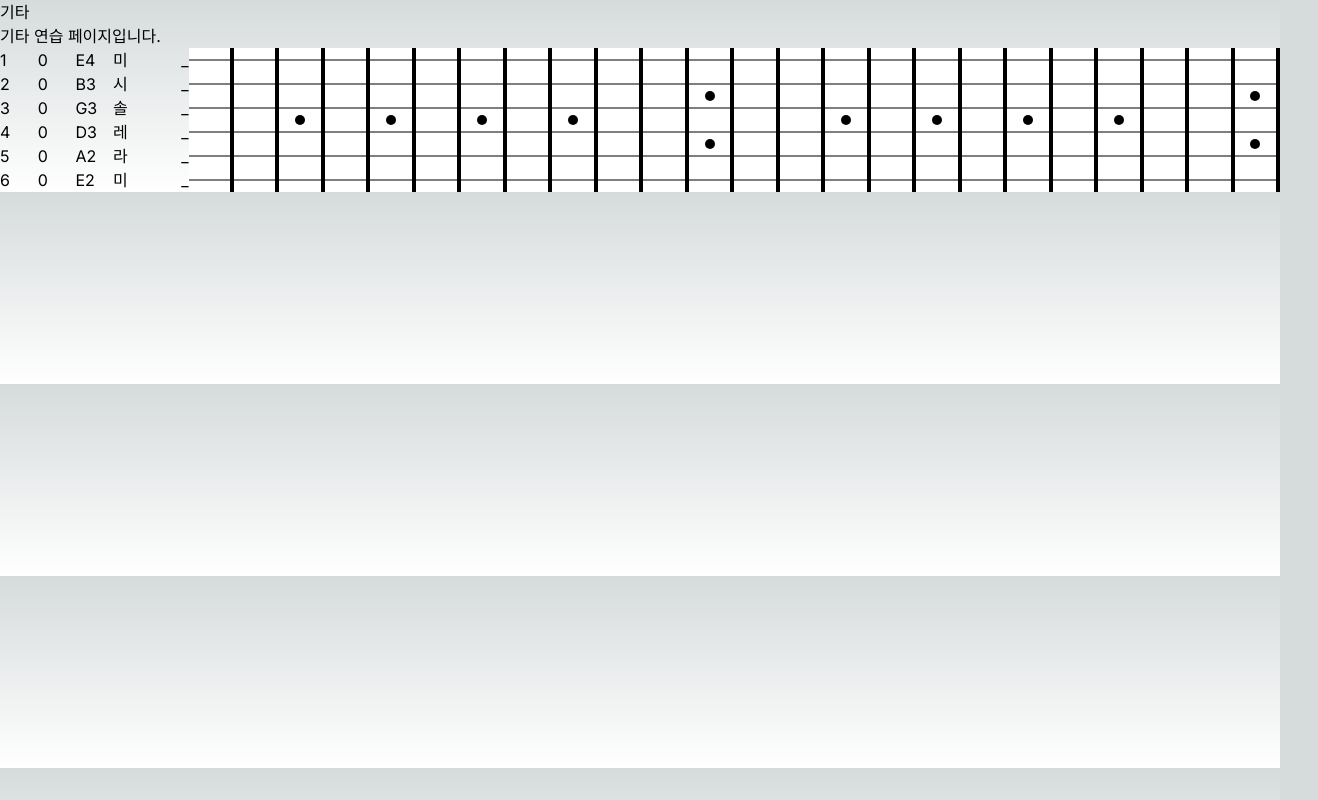
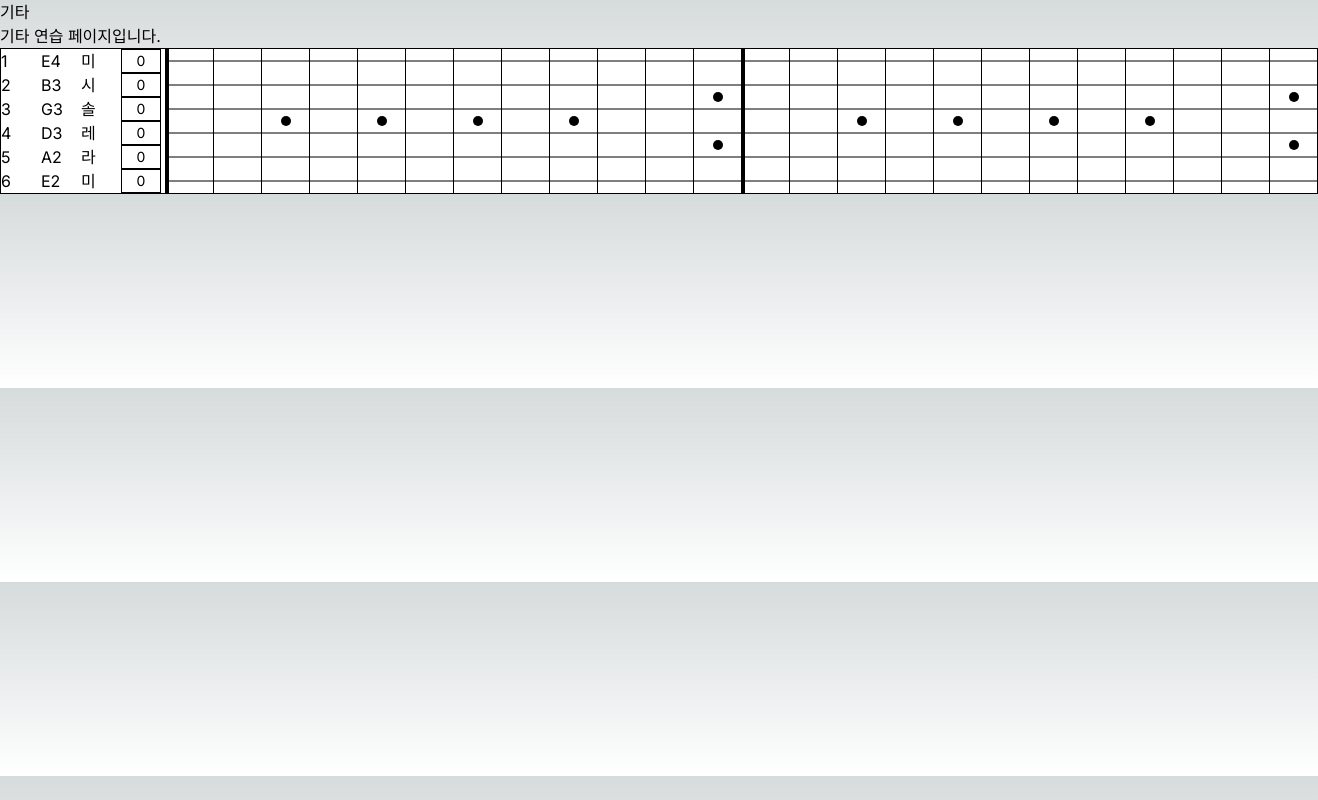
Before and after one commit to ParkHwichan/programmers_guitar, a Next.js app: page /guitar in a window 1280 px wide. Shown: the whole page, 1318 px wide, since content can reach past the window. Built offline with nearby package versions, Linux system fonts and the light colour scheme.

Commit message:
Enhance guitar component styles and functionality
Updated `GuitarString`, `Fretboard`, and `Fret` components to improve layout and visual clarity, including border and text adjustments. Added dynamic border width for frets and improved button states for better interaction feedback.

```diff
--- a/src/components/guitar/fret/index.tsx
+++ b/src/components/guitar/fret/index.tsx
@@ -3,7 +3,8 @@ export default function Fret(
         onClick?: () => void,
         isActive?: boolean,
         muted?: boolean,
-        dot?: "up" | "down"
+        dot?: "up" | "down",
+        borderWidth? : number
     }
 ) {
 
@@ -13,7 +14,11 @@ export default function Fret(
             onClick={
                 props.onClick
             }
-            className={`w-12 h-6 bg-white relative border-black border-r-4 group ${props.muted ? "opacity-50" : ""}`}>
+            style={{
+                borderLeftWidth : props.borderWidth
+            }
+            }
+            className={`w-12 h-6 bg-white relative border-black border-l group `}>
             {
                 props.dot && <div
                     className={`absolute w-[10px] h-[10px] left-[50%] translate-x-[-50%]  rounded-full ${props.dot === "up" ? "top-0" : "top-full"} translate-y-[-50%] bg-black `}>
@@ -21,7 +26,7 @@ export default function Fret(
                 </div>
             }
 
-            <div className={`absolute w-full h-[1px] top-[50%] translate-y-[-50%] bg-black group-hover:bg-red-400 `}>
+            <div className={`absolute w-full h-[1px] top-[50%] translate-y-[-50%] bg-black group-hover:bg-red-400 ${props.muted ? "opacity-20" : ""} `}>
                 {
                     props.isActive && <div
                         className={"absolute w-[10px] h-[10px] top-[50%] translate-y-[-55%] left-[50%] translate-x-[-50%] bg-red-400 z-100 text-red-500 rounded-full"}>
--- a/src/components/guitar/fretboard/index.tsx
+++ b/src/components/guitar/fretboard/index.tsx
@@ -11,7 +11,7 @@ export default function Fretboard(
     const strings = props.strings || 6;
 
 
-    return <div className={"flex flex-col"}>
+    return <div className={"flex flex-col border border-black w-fit bg-white"}>
         {
             Array.from({length: strings}).map((_, stringIndex) => {
                 return <GuitarString
--- a/src/components/guitar/guitarString/index.tsx
+++ b/src/components/guitar/guitarString/index.tsx
@@ -30,16 +30,11 @@ export default function GuitarString(
     }, [state]);
 
 
-    return <div className={"flex flex-row  "}>
+    return <div className={"flex flex-row  text-black"}>
 
         <div className={"w-[40px]"}>
             {
                 state.stringIndex
-            }
-        </div>
-        <div className={"w-[40px]"}>
-            {
-                state.fret
             }
         </div>
         <div className={"w-[40px]"}>
@@ -52,29 +47,29 @@ export default function GuitarString(
                 note.toKorean()
             }
         </div>
-        <div className={"w-[40px] flex items-end justify-end"}>
-            <button onClick={() => {
+        <button
+            className={"border border-black w-[40px] text-sm mr-1"}
+            onClick={() => {
                 setState({
                     ...state,
                     muted: !state.muted
                 })
             }}>
-                {
-                    state.muted ? "x" : "_"
-                }
-            </button>
-        </div>
+            {
+                state.muted ? "X" : state.fret
+            }
+        </button>
         {
             Array.from({length: frets}).map((_, fretIndex) => {
-
                 const showDot = dotPosition.some(([fret, string]) => {
                     return fret === fretIndex + 1 && string === state.stringIndex - 1
-                } )
+                })
 
                 return <Fret
                     dot={showDot ? "up" : undefined}
                     muted={state.muted}
                     key={fretIndex}
+                    borderWidth={fretIndex % 12 === 0 ? 4 : undefined}
                     isActive={fretIndex === state.fret - 1}
                     onClick={() => {
                         if (fretIndex === state.fret - 1) {
@@ -99,6 +94,7 @@ export default function GuitarString(
                 />
             })
         }
+
     </div>
 
 
```
